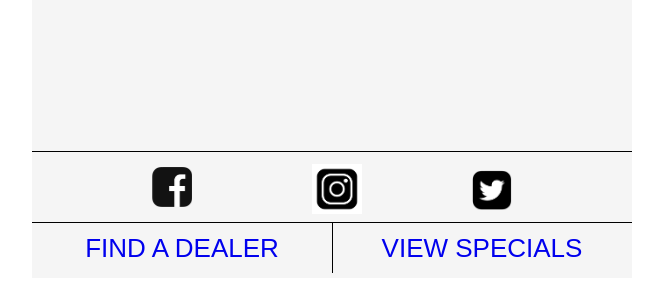
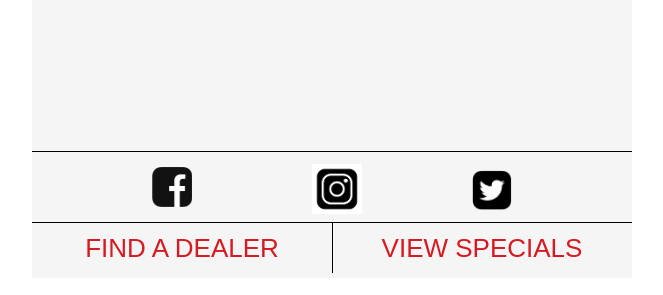
Before and after one commit to gonzalezm6/ToyotaEmail, a plain HTML site: page index.html in a window 1280 px wide. Shown: the part 2037-2332 px from the top of the page, without its empty margins (308-971 px from the left). Drawn offline with Linux system fonts and the light colour scheme.

Commit message:
Update main.css

```diff
--- a/main.css
+++ b/main.css
@@ -5,6 +5,7 @@
 }
 
 a{
+   color: #D71921;
    text-decoration: none;
 }
 
```
